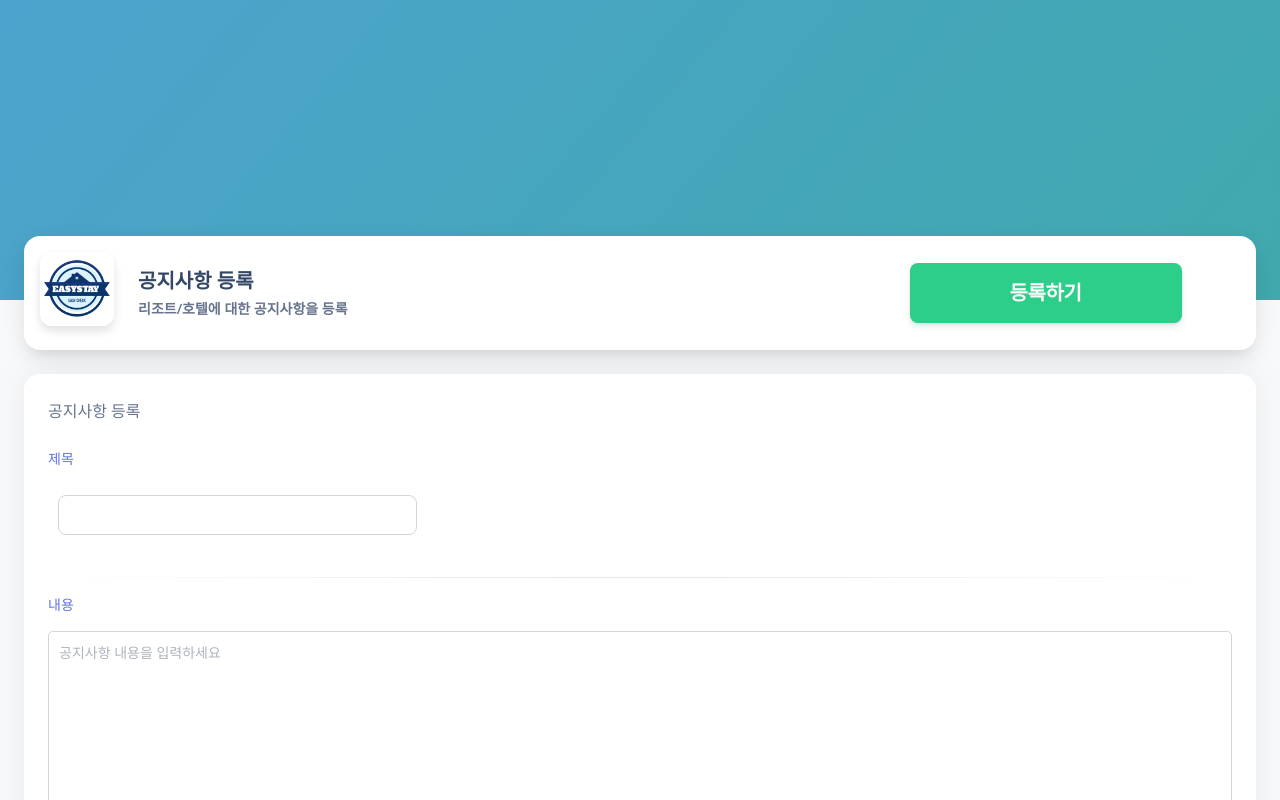
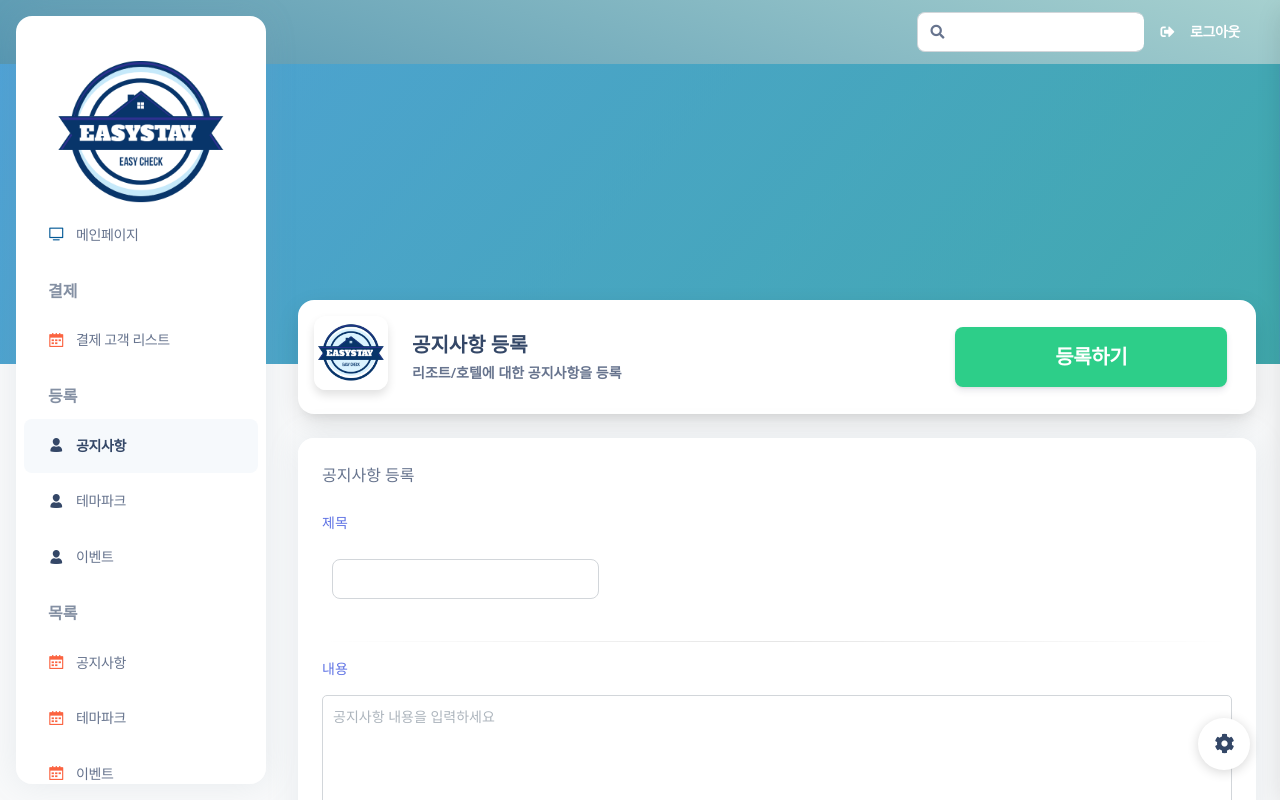
Before and after one commit to beyond-sw-camp/be08-fin-EasyCheck-EasyStay-front-admin, a Vue app: page /noticeregistration in a window 1280 px wide. Shown: the top 800 px of the page. Built offline with nearby package versions, Linux system fonts and the light colour scheme.

Commit message:
chore: 바뀐 vuex 스토어 설정으로 변경

```diff
--- a/src/App.vue
+++ b/src/App.vue
@@ -21,16 +21,20 @@ import Navbar from "@/examples/Navbars/Navbar.vue";
 import AppFooter from "@/examples/Footer.vue";
 
 const store = useStore();
-const isNavFixed = computed(() => store.state.isNavFixed);
-const darkMode = computed(() => store.state.darkMode);
-const isAbsolute = computed(() => store.state.isAbsolute);
-const showSidenav = computed(() => store.state.showSidenav);
-const layout = computed(() => store.state.layout);
-const showNavbar = computed(() => store.state.showNavbar);
-const showFooter = computed(() => store.state.showFooter);
-const showConfig = computed(() => store.state.showConfig);
-const hideConfigButton = computed(() => store.state.hideConfigButton);
-const toggleConfigurator = () => store.commit("toggleConfigurator");
+
+// 모든 상태를 layout 모듈에서 가져옵니다
+const isNavFixed = computed(() => store.state.layout.isNavFixed);
+const darkMode = computed(() => store.state.layout.darkMode);
+const isAbsolute = computed(() => store.state.layout.isAbsolute);
+const showSidenav = computed(() => store.state.layout.showSidenav);
+const layout = computed(() => store.state.layout.layout);
+const showNavbar = computed(() => store.state.layout.showNavbar);
+const showFooter = computed(() => store.state.layout.showFooter);
+const showConfig = computed(() => store.state.layout.showConfig);
+const hideConfigButton = computed(() => store.state.layout.hideConfigButton);
+
+// 뮤테이션 호출 시 'layout/' 네임스페이스를 추가합니다
+const toggleConfigurator = () => store.commit("layout/toggleConfigurator");
 
 const navClasses = computed(() => {
   return {
@@ -43,6 +47,7 @@ const navClasses = computed(() => {
   };
 });
 </script>
+
 <template>
   <div
     v-show="layout === 'landing'"
@@ -54,8 +59,6 @@ const navClasses = computed(() => {
   <main
     class="main-content position-relative max-height-vh-100 h-100 border-radius-lg"
   >
-    <!-- nav -->
-
     <navbar :class="[navClasses]" v-if="showNavbar" />
 
     <router-view />
--- a/src/examples/Sidenav/index.vue
+++ b/src/examples/Sidenav/index.vue
@@ -6,11 +6,14 @@ import logo from "@/assets/img/logo-ct-dark.png";
 import logoWhite from "@/assets/img/logo-ct.png";
 
 const store = useStore();
-const isRTL = computed(() => store.state.isRTL);
-const layout = computed(() => store.state.layout);
-const sidebarType = computed(() => store.state.sidebarType);
-const darkMode = computed(() => store.state.darkMode);
+
+// layout 모듈에서 상태를 가져옵니다
+const isRTL = computed(() => store.state.layout.isRTL);
+const layout = computed(() => store.state.layout.layout);
+const sidebarType = computed(() => store.state.layout.sidebarType);
+const darkMode = computed(() => store.state.layout.darkMode);
 </script>
+
 <template>
   <!-- 요 div가 dashboard 배경색 -->
   <!-- :class="`${darkMode ? 'bg-transparent' : 'bg-primary'}` 여기서 배경색 바꿀 수 있음 -->
--- a/src/views/Signin.vue
+++ b/src/views/Signin.vue
@@ -11,28 +11,33 @@ const store = useStore();
 const router = useRouter();
 
 onBeforeMount(() => {
-  store.state.hideConfigButton = true;
-  store.state.showNavbar = false;
-  store.state.showSidenav = false;
-  store.state.showFooter = false;
+  store.commit("layout/setHideConfigButton", true);
+  store.commit("layout/setShowNavbar", false);
+  store.commit("layout/setShowSidenav", false);
+  store.commit("layout/setShowFooter", false);
   body.classList.remove("bg-gray-100");
 });
 
 onBeforeUnmount(() => {
-  store.state.hideConfigButton = false;
-  store.state.showNavbar = true;
-  store.state.showSidenav = true;
-  store.state.showFooter = true;
+  store.commit("layout/setHideConfigButton", false);
+  store.commit("layout/setShowNavbar", true);
+  store.commit("layout/setShowSidenav", true);
+  store.commit("layout/setShowFooter", true);
   body.classList.add("bg-gray-100");
 });
 
 // 로그인 함수 정의
-const handleLogin = () => {
-  // 여기에 로그인 처리 로직 추가
-  // ...
+const handleLogin = async () => {
+  try {
+    // 여기에 로그인 처리 로직 추가
+    // 예: await store.dispatch('auth/login', { email, password });
 
-  // 로그인 성공 시 메인 페이지로 이동
-  router.push("/dashboard-default");
+    // 로그인 성공 시 메인 페이지로 이동
+    router.push("/dashboard-default");
+  } catch (error) {
+    console.error("로그인 실패:", error);
+    // 에러 처리 로직 추가
+  }
 };
 </script>
 
--- a/src/views/Signup.vue
+++ b/src/views/Signup.vue
@@ -11,28 +11,33 @@ const store = useStore();
 const router = useRouter();
 
 onBeforeMount(() => {
-  store.state.hideConfigButton = true;
-  store.state.showNavbar = false;
-  store.state.showSidenav = false;
-  store.state.showFooter = false;
+  store.commit("layout/setHideConfigButton", true);
+  store.commit("layout/setShowNavbar", false);
+  store.commit("layout/setShowSidenav", false);
+  store.commit("layout/setShowFooter", false);
   body.classList.remove("bg-gray-100");
 });
 
 onBeforeUnmount(() => {
-  store.state.hideConfigButton = false;
-  store.state.showNavbar = true;
-  store.state.showSidenav = true;
-  store.state.showFooter = true;
+  store.commit("layout/setHideConfigButton", false);
+  store.commit("layout/setShowNavbar", true);
+  store.commit("layout/setShowSidenav", true);
+  store.commit("layout/setShowFooter", true);
   body.classList.add("bg-gray-100");
 });
 
 // 회원가입 함수 정의
-const handleSignup = () => {
-  // 여기에 회원가입 처리 로직 추가
-  // ...
+const handleSignup = async () => {
+  try {
+    // 여기에 회원가입 처리 로직 추가
+    // 예: await store.dispatch('auth/signup', { name, email, password });
 
-  // 회원가입 성공 시 로그인 페이지로 이동
-  router.push("/signin");
+    // 회원가입 성공 시 로그인 페이지로 이동
+    router.push("/signin");
+  } catch (error) {
+    console.error("회원가입 실패:", error);
+    // 에러 처리 로직 추가
+  }
 };
 </script>
 
@@ -128,7 +133,6 @@ const handleSignup = () => {
             <div
               class="top-0 my-auto text-center col-6 d-lg-flex d-none h-100 pe-0 position-absolute end-0 justify-content-center flex-column"
             >
-              <!-- 이미지 추가 부분 -->
               <div
                 class="position-relative h-100 m-3 px-7 border-radius-lg d-flex flex-column justify-content-center overflow-hidden"
                 :style="{
```
